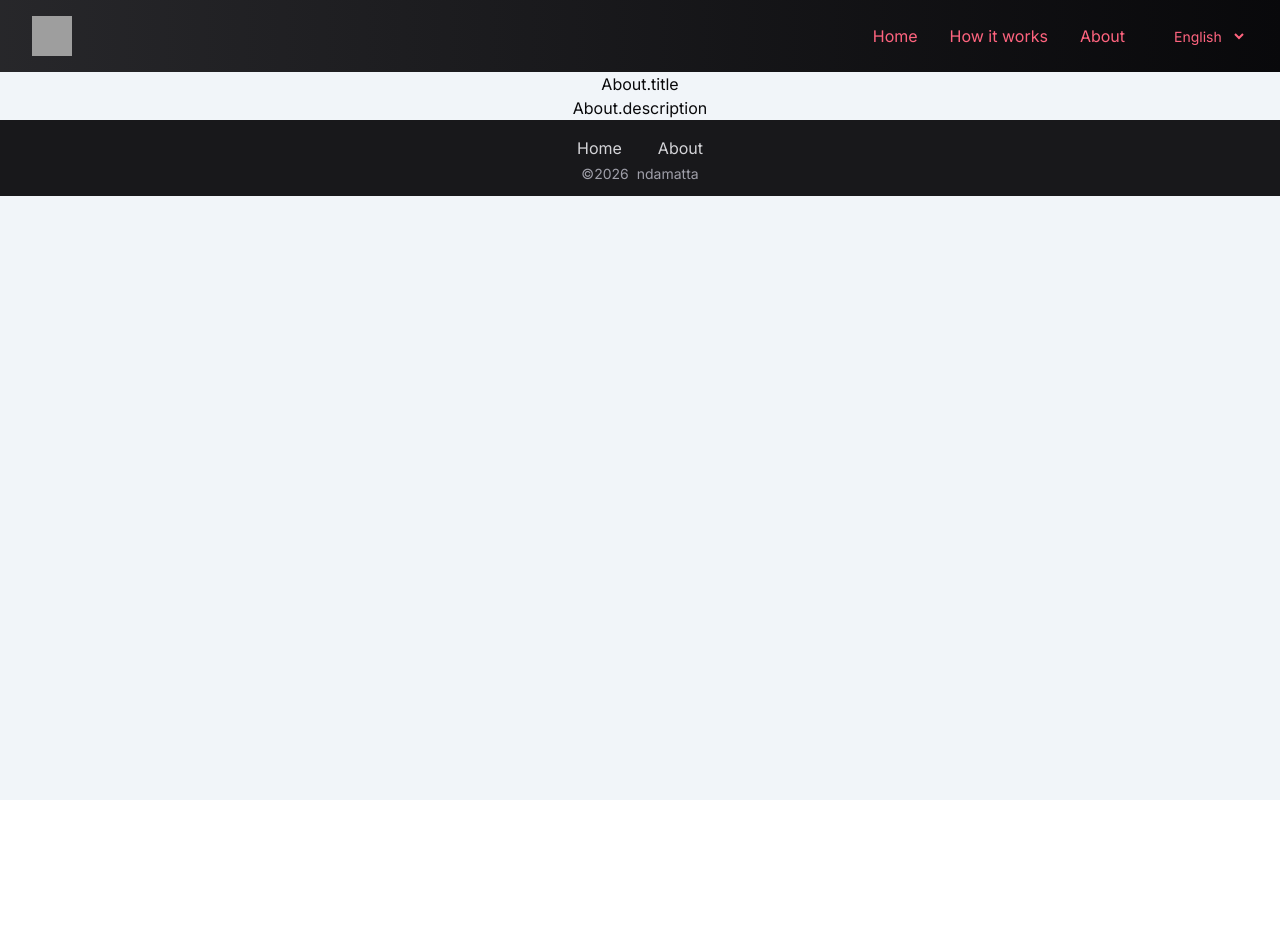
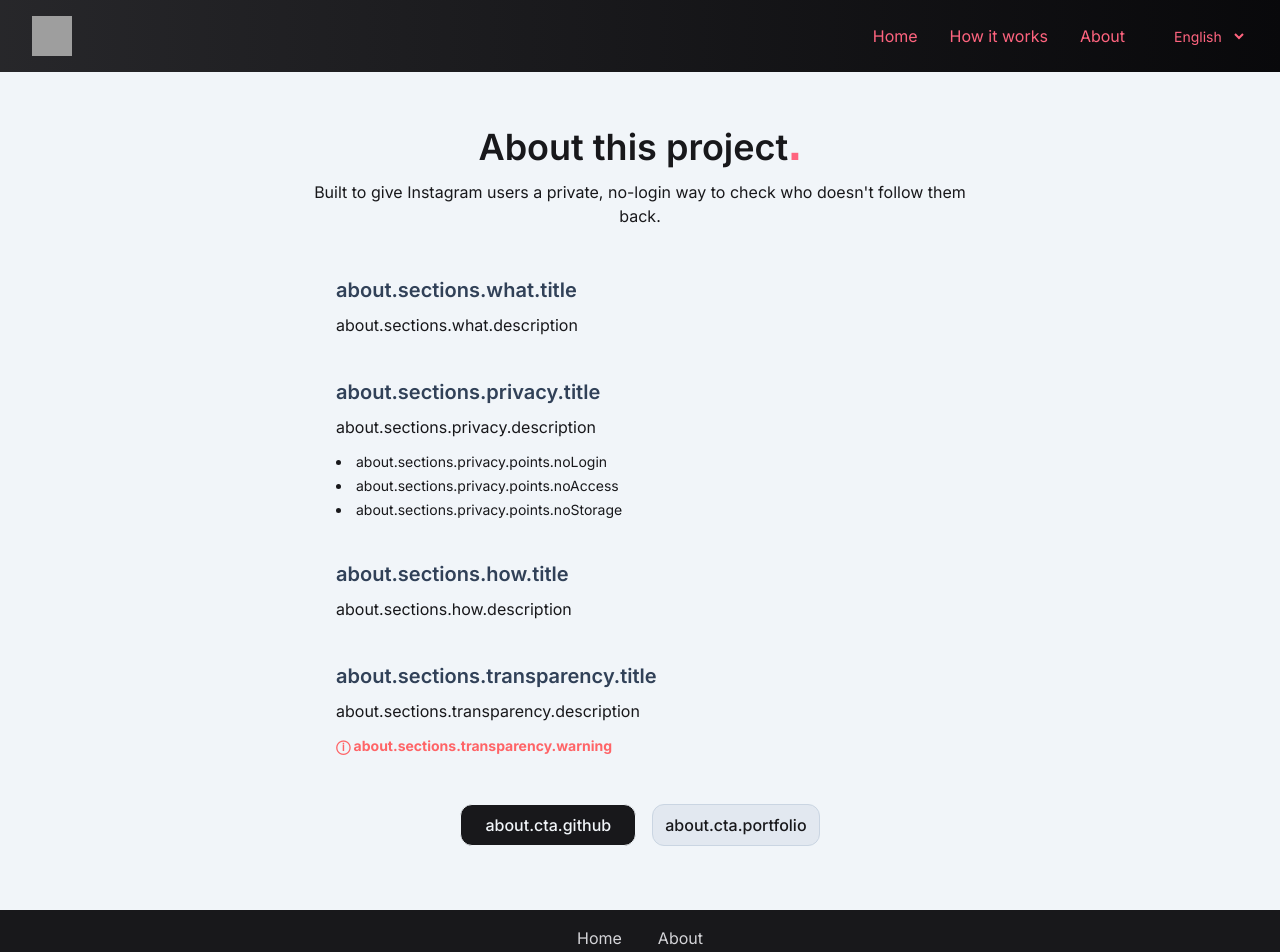
Before and after one commit to ndamatta/unfollowz, a Next.js app: page /en/about in a window 1280 px wide. Shown: the top 952 px of the page. Before the commit the page ends 800 px from the top, so only its background shows below. Built offline with nearby package versions, Linux system fonts and the light colour scheme; grey boxes are pictures that could not be loaded; a web font is replaced by a local one.

Commit message:
add about page

```diff
--- a/src/app/[locale]/(root)/about/page.tsx
+++ b/src/app/[locale]/(root)/about/page.tsx
@@ -1,4 +1,5 @@
 import { getTranslations, setRequestLocale } from "next-intl/server";
+import { Link } from "../../../../i18n/navigations";
 
 export default async function About({
   params,
@@ -6,19 +7,97 @@ export default async function About({
   params: Promise<{ locale: string }>;
 }) {
   const { locale } = await params;
+
   setRequestLocale(locale);
 
-  const t = await getTranslations('About');
+  const t = await getTranslations();
+
   return (
+    <div className="flex flex-col flex-1 bg-slate-100">
+      <section className="text-center py-12 px-4">
+        <h1 className="text-2xl sm:text-4xl font-semibold text-zinc-900">
+          {t("about.title")}
+          <span className="font-sketch text-rose-400 text-3xl sm:text-2xl md:text-5xl">
+            .
+          </span>
+        </h1>
 
-    <div className="flex flex-col flex-1 items-center justify-center bg-slate-100">
+        <p className="text-sm sm:text-base text-zinc-900 mt-3 max-w-prose mx-auto">
+          {t("about.description")}
+        </p>
+      </section>
 
-      <h1>
-        {t("title")}
-      </h1>
-      <p>
-        {t("description")}
-      </p>
+      <section className="container mx-auto px-4 sm:px-6 lg:px-8 pb-12 max-w-2xl space-y-10">
+
+        <div>
+          <h2 className="text-lg sm:text-xl font-semibold text-slate-700">
+            {t("about.sections.what.title")}
+          </h2>
+          <p className="text-sm sm:text-base text-zinc-900 mt-2 leading-relaxed">
+            {t("about.sections.what.description")}
+          </p>
+        </div>
+
+        <div>
+          <h2 className="text-lg sm:text-xl font-semibold text-slate-700">
+            {t("about.sections.privacy.title")}
+          </h2>
+          <p className="text-sm sm:text-base text-zinc-900 mt-2 leading-relaxed">
+            {t("about.sections.privacy.description")}
+          </p>
+
+          <ul className="mt-3 text-sm text-zinc-900 space-y-1 list-disc list-inside">
+            <li>{t("about.sections.privacy.points.noLogin")}</li>
+            <li>{t("about.sections.privacy.points.noAccess")}</li>
+            <li>{t("about.sections.privacy.points.noStorage")}</li>
+          </ul>
+        </div>
+
+        <div>
+          <h2 className="text-lg sm:text-xl font-semibold text-slate-700">
+            {t("about.sections.how.title")}
+          </h2>
+          <p className="text-sm sm:text-base text-zinc-900 mt-2 leading-relaxed">
+            {t("about.sections.how.description")}
+          </p>
+        </div>
+
+        <div>
+          <h2 className="text-lg sm:text-xl font-semibold text-slate-700">
+            {t("about.sections.transparency.title")}
+          </h2>
+          <p className="text-sm sm:text-base text-zinc-900 mt-2 leading-relaxed">
+            {t("about.sections.transparency.description")}
+          </p>
+
+          <p className="text-xs sm:text-sm text-red-400 mt-3 font-bold">
+            <span>ⓘ</span> {t("about.sections.transparency.warning")}
+          </p>
+        </div>
+      </section>
+
+      {/* CTA */}
+      <div className="text-center pb-16">
+        <div className="flex flex-col sm:flex-row items-center justify-center gap-4">
+          <Link
+            href="https://github.com/ndamatta"
+            target="_blank"
+            rel="noopener noreferrer"
+            className="inline-flex items-center gap-2 px-6 py-2 rounded-xl bg-zinc-900 text-slate-100 text-sm sm:text-base font-medium border hover:bg-zinc-800 hover:border-rose-400 transition-all duration-200"
+          >
+            {t("about.cta.github")}
+          </Link>
+
+          <Link
+            href="https://www.ndamatta.com.ar"
+            target="_blank"
+            rel="noopener noreferrer"
+            className="inline-flex items-center gap-2 px-3 py-2 rounded-xl bg-slate-200 text-zinc-900 text-sm sm:text-base font-medium border border-slate-300 hover:bg-slate-300 transition-all duration-200"
+          >
+            {t("about.cta.portfolio")}
+          </Link>
+        </div>
+      </div>
     </div>
   );
 }
```
